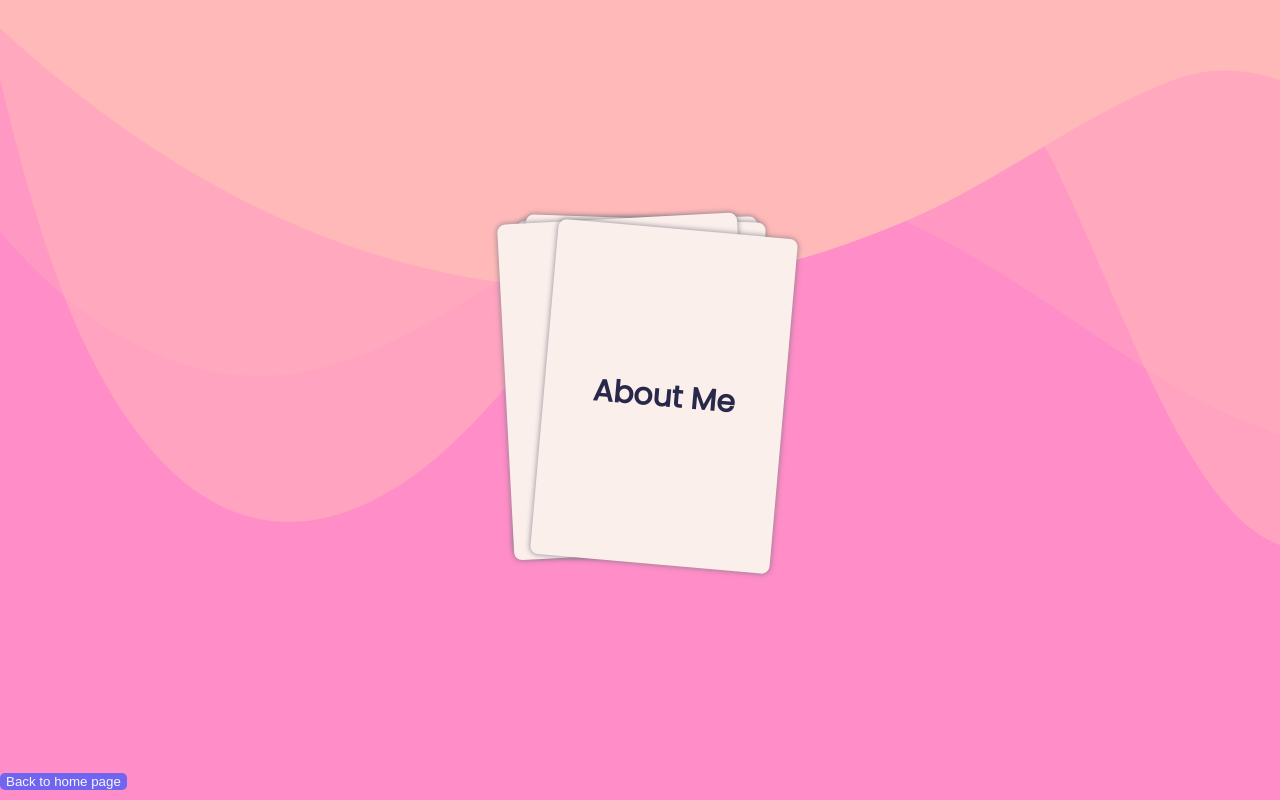
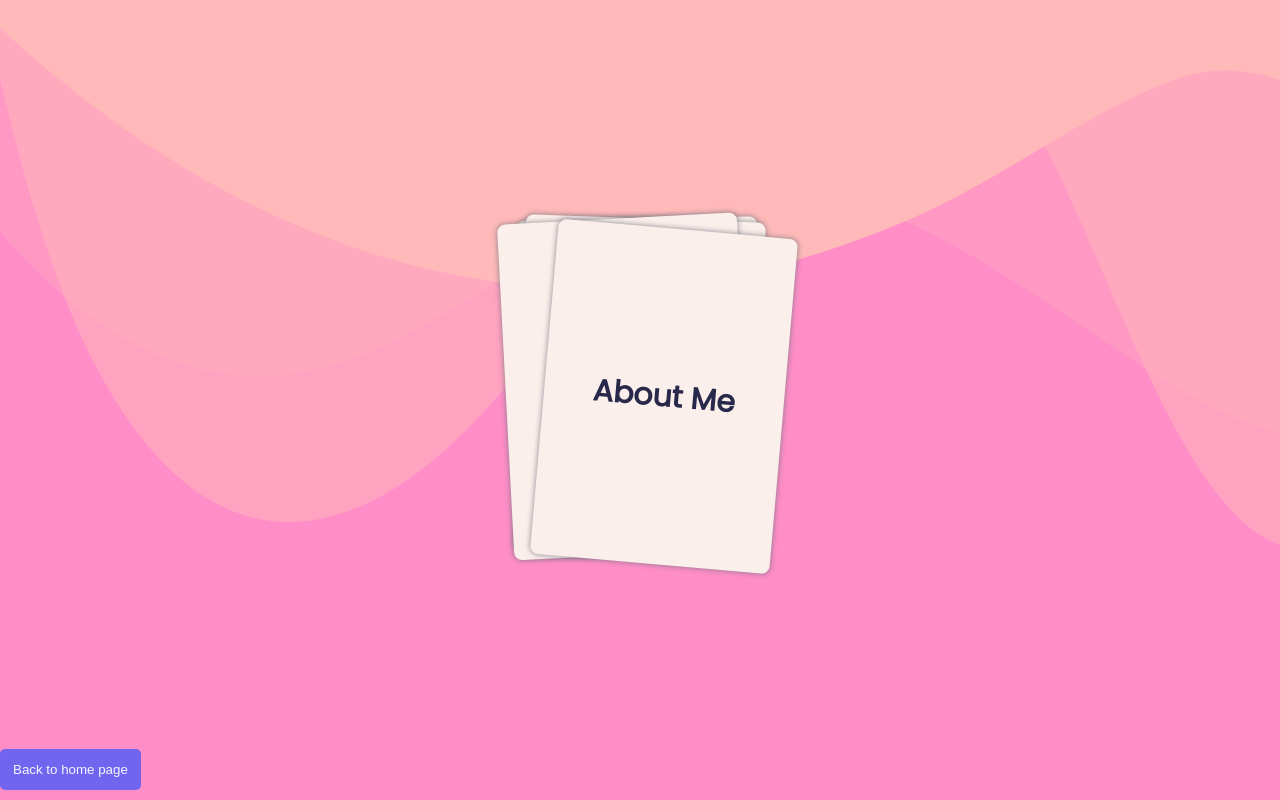
Before and after one commit to Afarrell95/BoulderBar, a React (Create React App) app: page / in a window 1280 px wide. Built offline with nearby package versions, Linux system fonts and the light colour scheme.

Commit message:
more stuff

```diff
--- a/src/components/Home.css
+++ b/src/components/Home.css
@@ -106,6 +106,7 @@ button {
     border: none;
     border-radius: 5px;
     bottom: 10px;
+    padding:13px;
 }
 
 button:hover{
```
